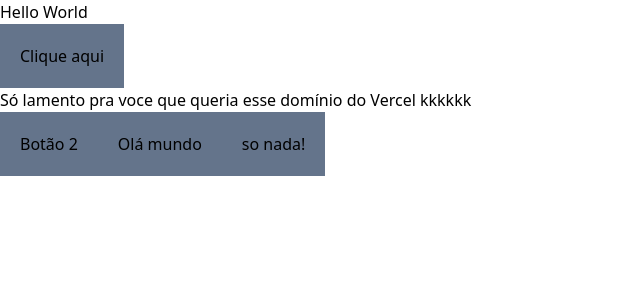
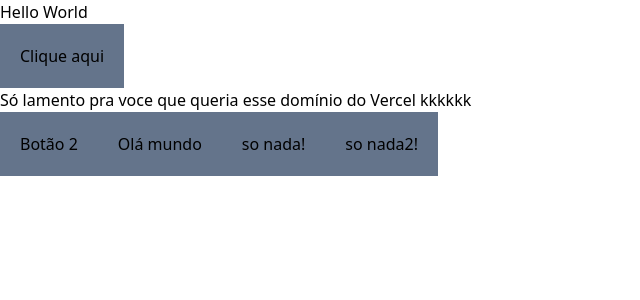
Before and after one commit to ismaelsoares/pass-in-web, a React (Vite) app: page / in a window 1280 px wide. Shown: the top 300 px of the page, without its empty margins (0-640 px from the left). Built offline with nearby package versions, Linux system fonts and the light colour scheme.

Commit message:
Testando 2

```diff
--- a/src/app.tsx
+++ b/src/app.tsx
@@ -16,6 +16,7 @@ export function App() {
       <MeuBotao text="Botão 2" />
       <MeuBotao />
       <MeuBotao text="so nada!" />
+      <MeuBotao text="so nada2!" />
     </>
   )
 }
```
